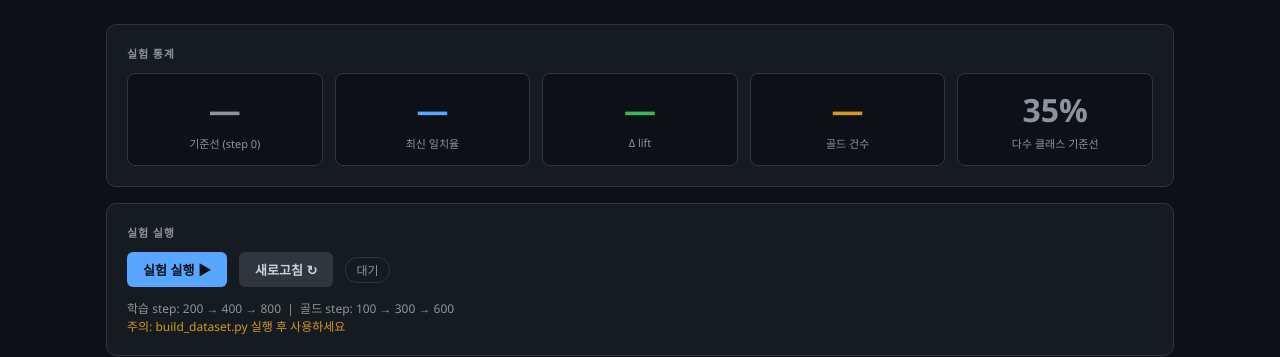
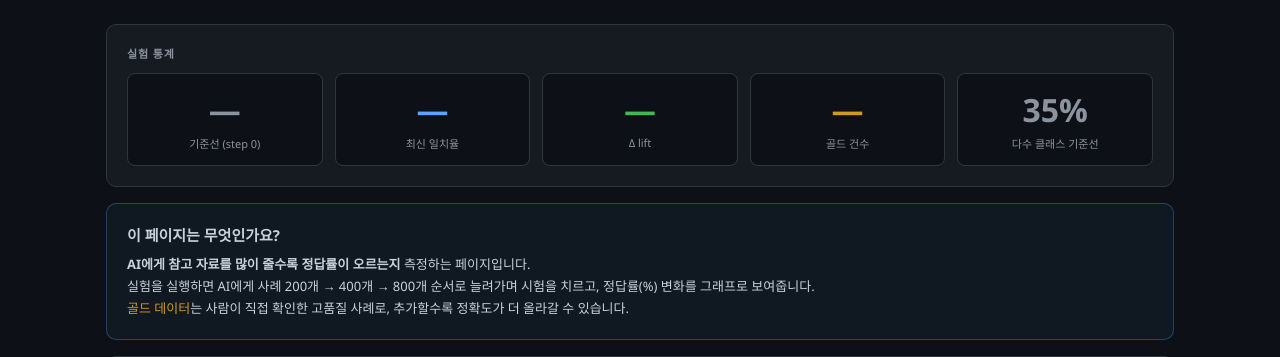
Before and after one commit to subjjang2/skNmsAutoPoc, a FastAPI app: page /accuracy in a window 1280 px wide. Shown: the part 57-414 px from the top of the page. Run offline with FastAPI, Linux system fonts and the light colour scheme; data that the repository does not hold is empty; parts of the project's set-up code (start-up, migrations or seed data) failed here and were passed over.

Commit message:
docs: add plain-language description card to accuracy page
Co-Authored-By: Claude Sonnet 4.6 <noreply@anthropic.com>

```diff
--- a/templates/accuracy.html
+++ b/templates/accuracy.html
@@ -82,6 +82,16 @@
       <div class="stat-value" id="stat-majority" style="color:var(--muted);">35%</div>
       <div class="stat-label">다수 클래스 기준선</div>
     </div>
+  </div>
+</div>
+
+<!-- 페이지 설명 -->
+<div class="card" style="border-color: rgba(88,166,255,.3); background: rgba(88,166,255,.05);">
+  <div style="font-size:15px; font-weight:600; margin-bottom:8px;">이 페이지는 무엇인가요?</div>
+  <div style="font-size:13px; color:var(--text); line-height:1.7;">
+    <strong>AI에게 참고 자료를 많이 줄수록 정답률이 오르는지</strong> 측정하는 페이지입니다.<br>
+    실험을 실행하면 AI에게 사례 200개 → 400개 → 800개 순서로 늘려가며 시험을 치르고, 정답률(%) 변화를 그래프로 보여줍니다.<br>
+    <span style="color:var(--yellow);">골드 데이터</span>는 사람이 직접 확인한 고품질 사례로, 추가할수록 정확도가 더 올라갈 수 있습니다.
   </div>
 </div>
 
```
